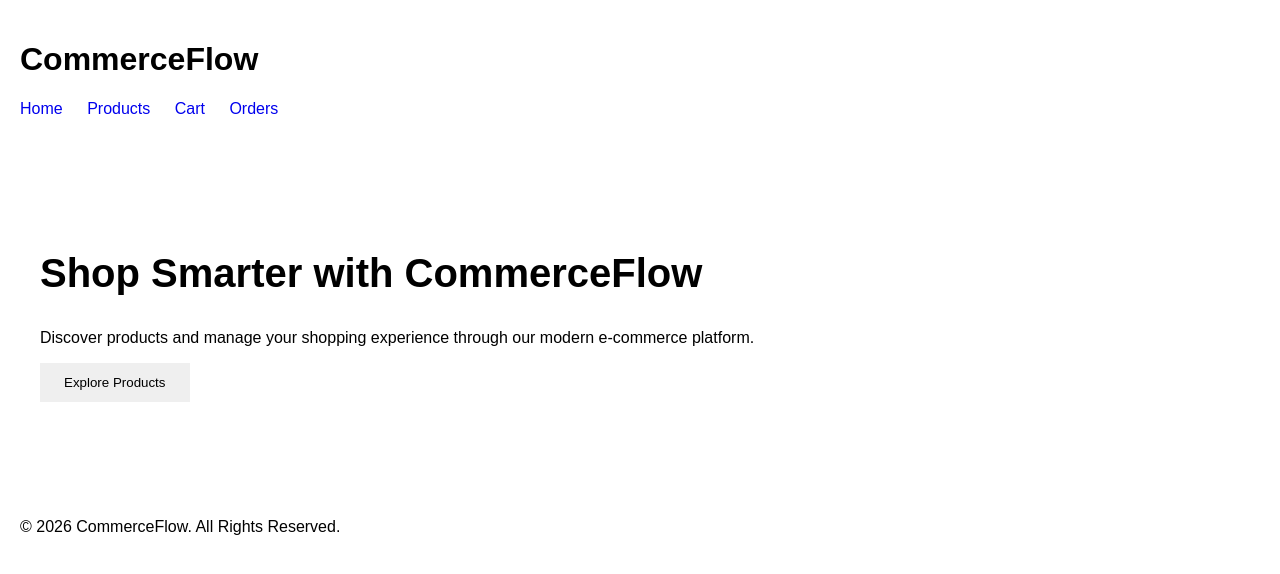
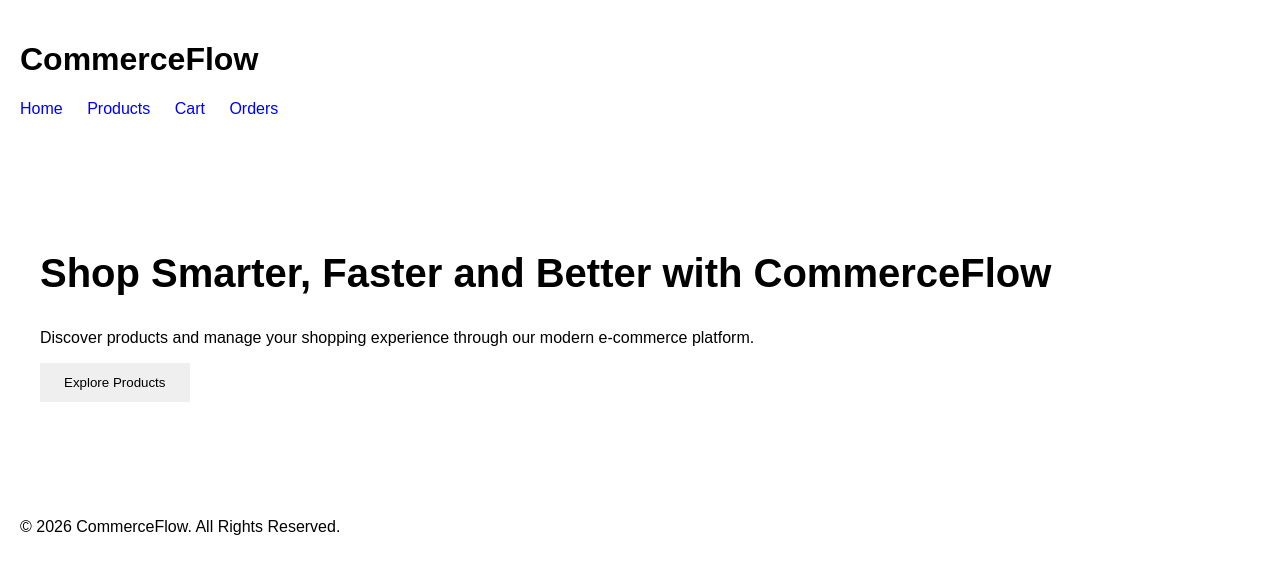
Before and after one commit to Sudaisib/commerce-flow, a plain HTML site: page frontend/index.html in a window 1280 px wide. Drawn offline with Linux system fonts and the light colour scheme.

Commit message:
Improve CommerceFlow homepage heading

```diff
--- a/frontend/index.html
+++ b/frontend/index.html
@@ -25,7 +25,7 @@
     <main>
 
         <section class="hero">
-            <h2>Shop Smarter with CommerceFlow</h2>
+            <h2>Shop Smarter, Faster and Better with CommerceFlow</h2>
 
             <p>
                 Discover products and manage your shopping experience
```
